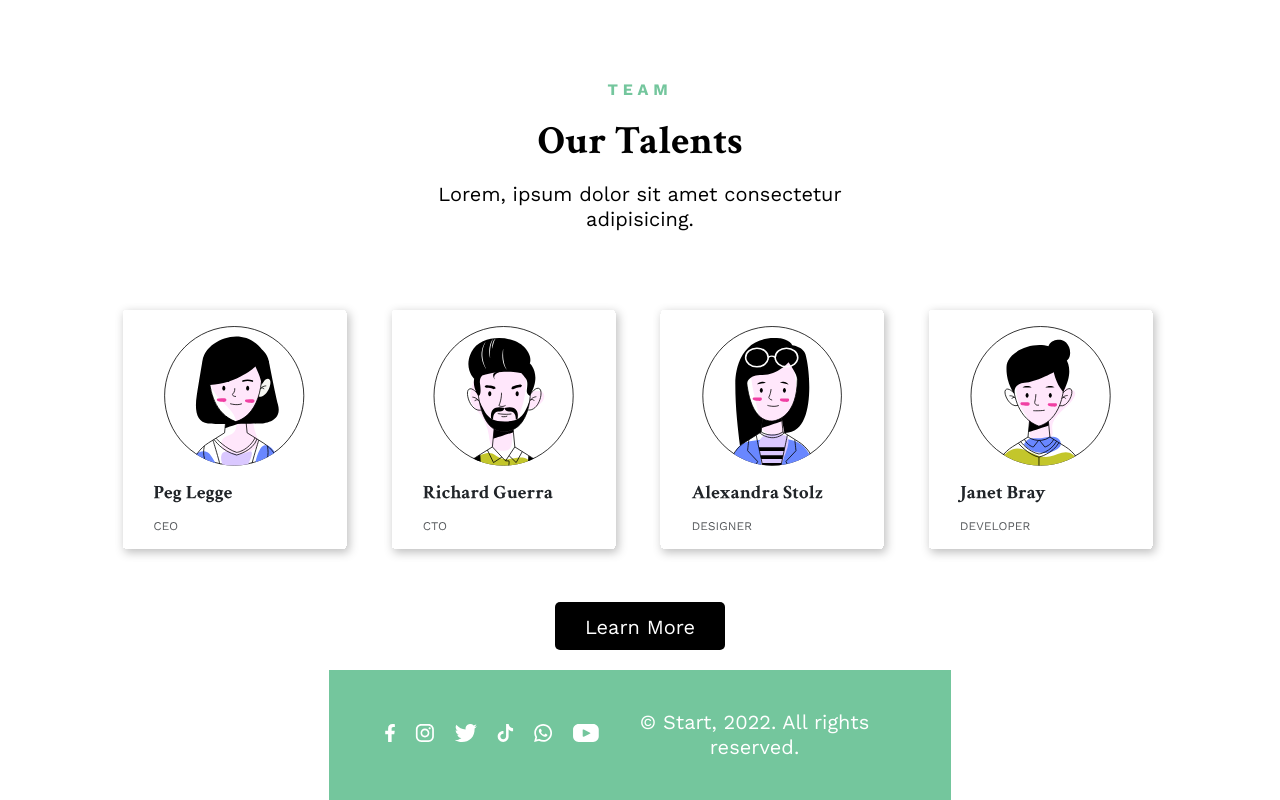
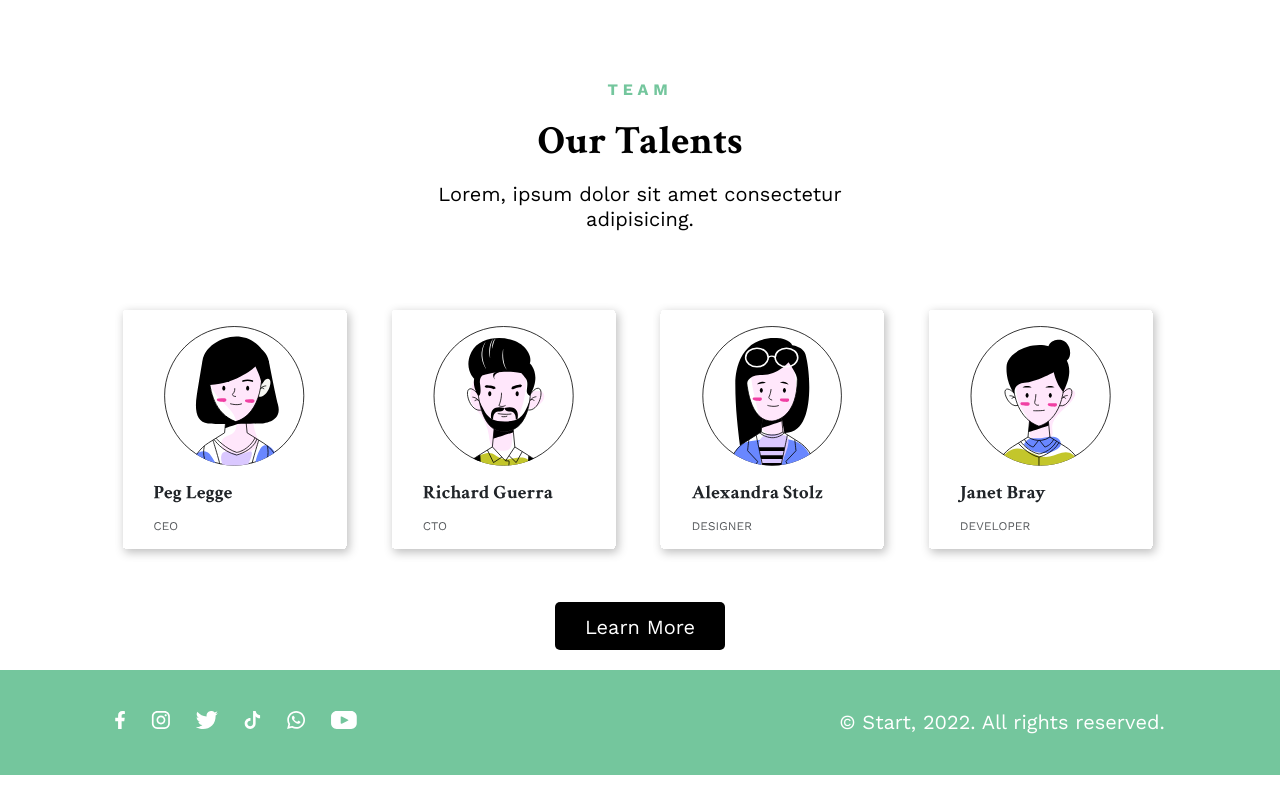
Before and after one commit to BaubasDRSK/11-friday-challange03, a website: page index.html in a window 1280 px wide. Shown: the part 1927-2727 px from the top of the page. After the commit the page ends 2702 px from the top, so only its background shows below. Drawn offline with nearby package versions, Linux system fonts and the light colour scheme.

Commit message:
footer fixed

```diff
--- a/css/components/footer.css
+++ b/css/components/footer.css
@@ -1,3 +1,7 @@
+.footer-wrapper{
+    width:100%;
+}
+
 .footer{
     padding:40px 0;
 
--- a/index.html
+++ b/index.html
@@ -150,7 +150,7 @@
 
     <!-- FOOTER -->
 
-    <div class="section-wrapper greenbg">
+    <div class="section-wrapper footer-wrapper greenbg">
       <div class="footer section centered">
         <div class="socials section-img">
             <a href="#" class="social">
```
